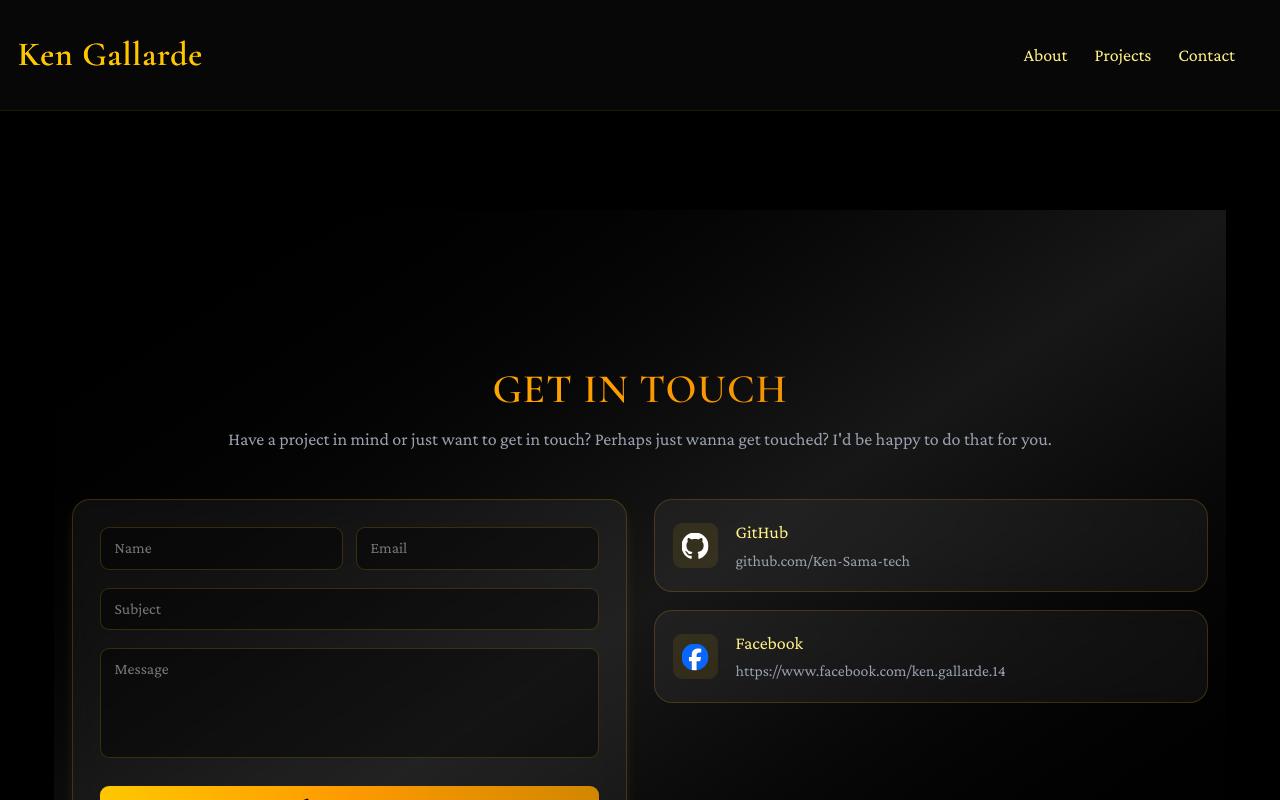
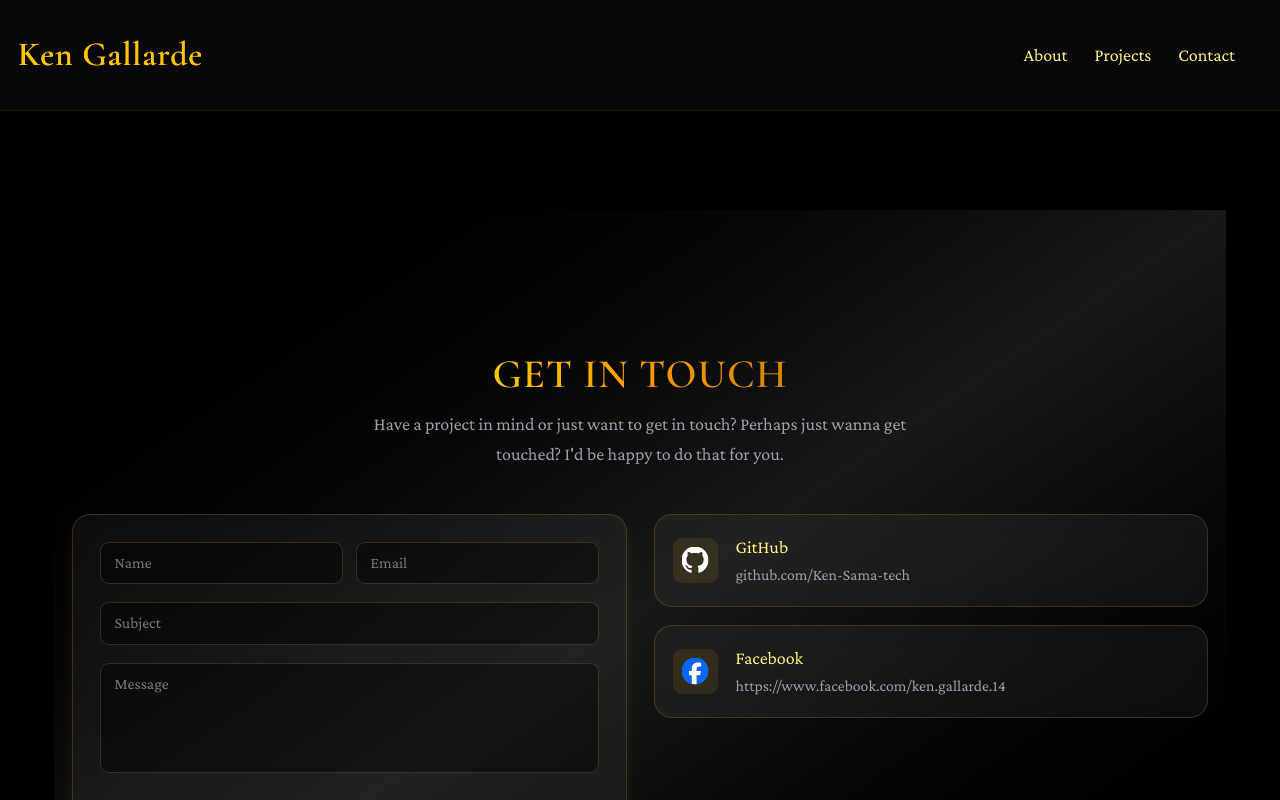
Before and after one commit to Ken-Sama-tech/portfolio-v2, a React (Vite) app: page /contact in a window 1280 px wide. Shown: the top 800 px of the page. Built offline with nearby package versions, Linux system fonts and the light colour scheme; no server answers.

Commit message:
nonesense commit

```diff
--- a/src/components/pages/Contact.tsx
+++ b/src/components/pages/Contact.tsx
@@ -23,11 +23,11 @@ const Contact: FC = () => {
   return (
     <section className="min-h-screen flex items-center justify-center gradient-dark px-4">
       <div className="w-full max-w-5xl">
-        <div className="text-center mb-10">
+        <div className="flex flex-col items-center text-center mb-10">
           <h1 className="text-4xl! md:text-5xl font-bold tracking-wide gradient-gold bg-clip-text text-transparent!">
             GET IN TOUCH
           </h1>
-          <p className="text-gray-400! mt-3 text-sm md:text-base">
+          <p className="text-gray-400! mt-3 text-sm md:text-base text-wrap w-3/4 md:w-1/2">
             Have a project in mind or just want to get in touch? Perhaps just
             wanna get touched? I'd be happy to do that for you.
           </p>
```
